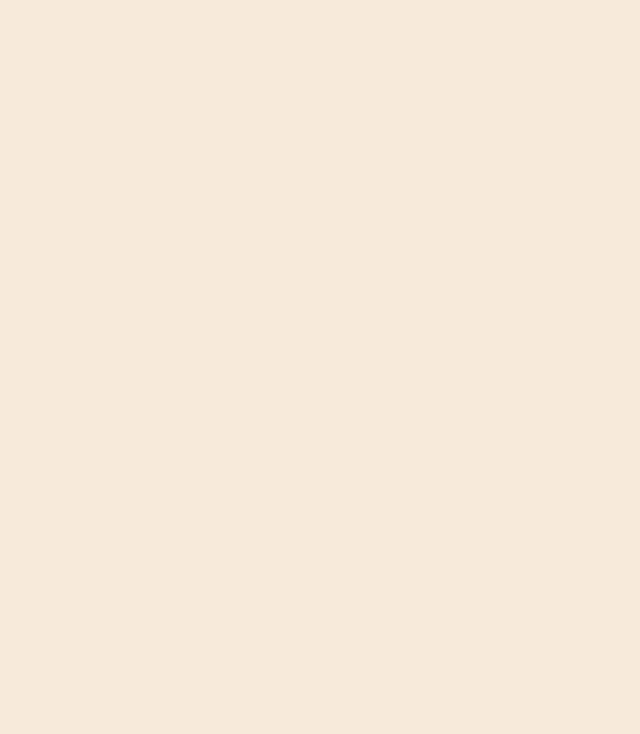
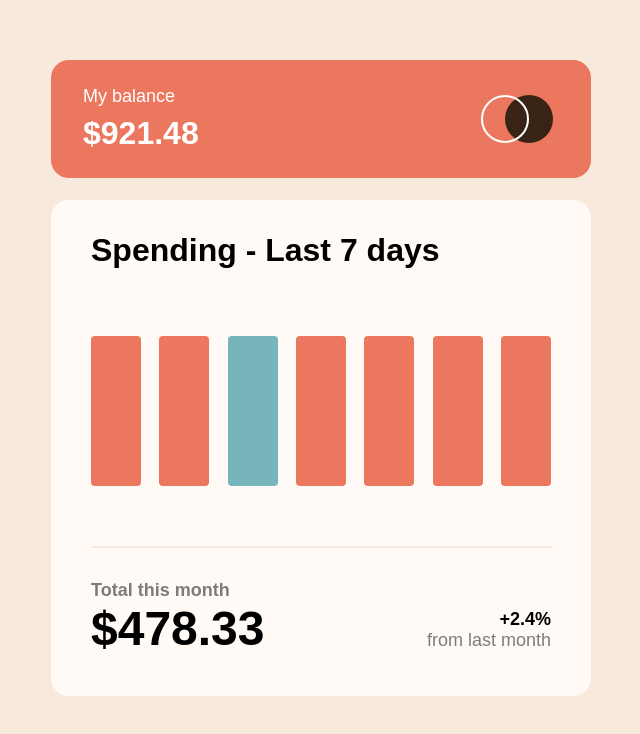
Before and after one commit to maximkatut/chart-expenses, a Vue app: page / in a window 1280 px wide. Shown: the part 122-856 px from the top of the page, without its empty margins (319-959 px from the left). Before the commit the page ends 800 px from the top, so only its background shows below. Built offline with nearby package versions, Linux system fonts and the light colour scheme.

Commit message:
add chart components and styles for them

```diff
--- a/src/App.vue
+++ b/src/App.vue
@@ -1,16 +1,14 @@
 <script setup lang="ts">
 import BalanceSection from './components/BalanceSection.vue'
-// import ChartSection from './components/ChartSection.vue'
-// import TotalSection from './components/TotalSection.vue'
-// import HelloWorld from './components/HelloWorld.vue'
+import ChartSection from './components/ChartSection.vue'
+import TotalSection from './components/TotalSection.vue'
 </script>
 
 <template>
   <div class="wrapper">
     <BalanceSection />
-    <!-- <ChartSection/> -->
-    <!-- <TotalSection/> -->
-    <!-- <HelloWorld msg="hello" /> -->
+    <ChartSection />
+    <TotalSection />
   </div>
 </template>
 
--- a/src/components/BalanceSection.vue
+++ b/src/components/BalanceSection.vue
@@ -1,5 +1,18 @@
 <script setup lang="ts"></script>
 
-<template></template>
-
-<style lang="scss"></style>
+<template>
+  <div class="balance">
+    <div class="balance-wrapper">
+      <h2 class="balance-title">My balance</h2>
+      <p class="balance-sum">$921.48</p>
+    </div>
+    <div class="balance-logo">
+      <svg viewBox="0 0 72 48" xmlns="http://www.w3.org/2000/svg">
+        <g fill="none" fill-rule="evenodd">
+          <circle fill="#382314" cx="48" cy="24" r="24" />
+          <circle stroke="#FFF" stroke-width="2" cx="24" cy="24" r="23" />
+        </g>
+      </svg>
+    </div>
+  </div>
+</template>
--- a/src/components/ChartSection.vue
+++ b/src/components/ChartSection.vue
@@ -0,0 +1,36 @@
+<script></script>
+<template>
+  <div class="chart">
+    <h2 class="chart-title">Spending - Last 7 days</h2>
+    <ul class="chart-list">
+      <li class="chart-item">
+        <input id="mon" type="radio" name="weekday" />
+        <label for="mon" before="mon" after="$52.36"></label>
+      </li>
+      <li class="chart-item">
+        <input id="tue" type="radio" name="weekday" />
+        <label for="tue" before="tue"></label>
+      </li>
+      <li class="chart-item">
+        <input id="wed" type="radio" name="weekday" checked />
+        <label for="wed" before="wed"></label>
+      </li>
+      <li class="chart-item">
+        <input id="thu" type="radio" name="weekday" />
+        <label for="thu" before="thu"> </label>
+      </li>
+      <li class="chart-item">
+        <input id="fri" type="radio" name="weekday" />
+        <label for="fri" before="fri"> </label>
+      </li>
+      <li class="chart-item">
+        <input id="sat" type="radio" name="weekday" />
+        <label for="sat" before="sat"> </label>
+      </li>
+      <li class="chart-item">
+        <input id="sun" type="radio" name="weekday" />
+        <label for="sun" before="sun"> </label>
+      </li>
+    </ul>
+  </div>
+</template>
--- a/src/components/TotalSection.vue
+++ b/src/components/TotalSection.vue
@@ -0,0 +1,13 @@
+<script></script>
+<template>
+  <div class="total">
+    <h2 class="total-title">Total this month</h2>
+    <div class="total-wrapper">
+      <p class="total-sum">$478.33</p>
+      <div class="total-diff">
+        <p class="total-percent">+2.4%</p>
+        <p class="total-desc">from last month</p>
+      </div>
+    </div>
+  </div>
+</template>
--- a/src/styles/_base.scss
+++ b/src/styles/_base.scss
@@ -13,4 +13,19 @@ body {
   background-color: $main-bg-color;
   font-family: 'DM Sans', sans-serif;
   font-size: 18px;
+
+  @media #{$media} {
+    font-size: 15px;
+  }
 }
+
+.wrapper {
+  width: 540px;
+  margin: 0 auto;
+  margin-top: 182px;
+
+  @media #{$media} {
+    width: 342px;
+    margin-top: 66px;
+  }
+}
--- a/src/styles/_colors.scss
+++ b/src/styles/_vars.scss
@@ -5,3 +5,5 @@ $bg-balance: rgb(236, 119, 95);
 $bg-chart: rgb(255, 250, 245);
 $bg-day: rgb(236, 119, 95);
 $bg-day-active: rgb(118, 181, 188);
+
+$media: 'only screen and (max-width: 540px)';
--- a/src/styles/components/_balance.scss
+++ b/src/styles/components/_balance.scss
@@ -0,0 +1,58 @@
+.balance {
+  display: flex;
+  justify-content: space-between;
+  align-items: center;
+  margin-bottom: 22px;
+  padding: 26px 32px;
+  background-color: $bg-balance;
+  color: white;
+  border-radius: 18px;
+  -webkit-border-radius: 18px;
+  -moz-border-radius: 18px;
+  -ms-border-radius: 18px;
+  -o-border-radius: 18px;
+
+  @media #{$media} {
+    margin-bottom: 16px;
+    padding: 20px;
+    border-radius: 14px;
+    -webkit-border-radius: 14px;
+    -moz-border-radius: 14px;
+    -ms-border-radius: 14px;
+    -o-border-radius: 14px;
+  }
+
+  &-title {
+    font-size: 18px;
+    font-weight: 400;
+    margin-bottom: 8px;
+
+    @media #{$media} {
+      font-size: 15px;
+      margin-bottom: 4px;
+    }
+  }
+
+  &-sum {
+    font-size: 32px;
+    font-weight: 700;
+
+    @media #{$media} {
+      font-size: 24px;
+    }
+  }
+
+  &-logo {
+    margin-top: 5px;
+    margin-right: 6px;
+
+    @media #{$media} {
+      width: 60px;
+    }
+
+    svg {
+      width: 72px;
+      height: 48px;
+    }
+  }
+}
--- a/src/styles/components/_chart.scss
+++ b/src/styles/components/_chart.scss
@@ -0,0 +1,121 @@
+.chart {
+  position: relative;
+  background-color: $bg-chart;
+  border-radius: 18px 18px 0 0;
+  padding: 32px 40px;
+  -webkit-border-radius: 18px 18px 0 0;
+  -moz-border-radius: 18px 18px 0 0;
+  -ms-border-radius: 18px 18px 0 0;
+  -o-border-radius: 18px 18px 0 0;
+
+  @media #{$media} {
+    border-radius: 14px 14px 0 0;
+    padding: 24px 20px;
+    -webkit-border-radius: 14px 14px 0 0;
+    -moz-border-radius: 14px 14px 0 0;
+    -ms-border-radius: 14px 14px 0 0;
+    -o-border-radius: 14px 14px 0 0;
+  }
+
+  &:after {
+    position: absolute;
+    width: calc(100% - 80px);
+    height: 2px;
+    content: '';
+    background-color: $main-bg-color;
+    bottom: 0;
+    left: 40px;
+
+    @media #{$media} {
+      width: calc(100% - 40px);
+      left: 20px;
+    }
+  }
+
+  &-title {
+    font-size: 32px;
+    margin-bottom: 67px;
+
+    @media #{$media} {
+      font-size: 24px;
+      margin-bottom: 52px;
+    }
+  }
+
+  &-list {
+    display: flex;
+    justify-content: space-between;
+    align-items: flex-end;
+    margin-bottom: 30px;
+  }
+
+  &-item {
+    width: 50px;
+    height: 150px;
+
+    @media #{$media} {
+      width: 32px;
+    }
+  }
+}
+
+input[type='radio'] {
+  display: none;
+}
+
+label {
+  display: block;
+  cursor: pointer;
+  position: relative;
+  border-radius: 4px;
+  background-color: $bg-day;
+  width: 100%;
+  height: 100%;
+  -webkit-border-radius: 4px;
+  -moz-border-radius: 4px;
+  -ms-border-radius: 4px;
+  -o-border-radius: 4px;
+
+  &::before {
+    content: attr(before);
+    position: absolute;
+    bottom: -28px;
+    left: 14px;
+    font-size: 15px;
+
+    @media #{$media} {
+      bottom: -26px;
+      left: 6px;
+      font-size: 12px;
+    }
+  }
+
+  &:hover::after {
+    display: flex;
+    justify-content: center;
+    align-items: center;
+    content: attr(after);
+    position: absolute;
+    text-align: center;
+    top: -48px;
+    left: -12px;
+    width: 75px;
+    height: 40px;
+    color: $text-white;
+    border-radius: 4px;
+    background-color: black;
+    -webkit-border-radius: 4px;
+    -moz-border-radius: 4px;
+    -ms-border-radius: 4px;
+    -o-border-radius: 4px;
+
+    @media #{$media} {
+      width: 55px;
+      font-size: 12px;
+    }
+  }
+}
+
+input[type='radio']:checked + label {
+  background-color: $bg-day-active;
+}
--- a/src/styles/components/_total.scss
+++ b/src/styles/components/_total.scss
@@ -0,0 +1,62 @@
+.total {
+  padding: 32px 40px 40px 40px;
+  background-color: $bg-chart;
+  border-radius: 0 0 18px 18px;
+  -webkit-border-radius: 0 0 18px 18px;
+  -moz-border-radius: 0 0 18px 18px;
+  -ms-border-radius: 0 0 18px 18px;
+  -o-border-radius: 0 0 18px 18px;
+  margin-bottom: 182px;
+
+  @media #{$media} {
+    padding: 22px 20px;
+    border-radius: 0 0 14px 14px;
+    -webkit-border-radius: 0 0 14px 14px;
+    -moz-border-radius: 0 0 14px 14px;
+    -ms-border-radius: 0 0 14px 14px;
+    -o-border-radius: 0 0 14px 14px;
+    margin-bottom: 60px;
+  }
+
+  &-title {
+    font-size: 18px;
+    opacity: 0.5;
+
+    @media #{$media} {
+      font-size: 15px;
+      font-weight: 400;
+      margin-bottom: 5px;
+    }
+  }
+
+  &-wrapper {
+    display: flex;
+    justify-content: space-between;
+  }
+
+  &-diff {
+    margin-top: 8px;
+
+    @media #{$media} {
+      margin-top: -1px;
+    }
+  }
+
+  &-sum {
+    font-size: 48px;
+    font-weight: 700;
+
+    @media #{$media} {
+      font-size: 30px;
+    }
+  }
+
+  &-percent {
+    text-align: right;
+    font-weight: 700;
+  }
+
+  &-desc {
+    opacity: 0.5;
+  }
+}
--- a/src/styles/main.scss
+++ b/src/styles/main.scss
@@ -1,4 +1,4 @@
-@import 'colors';
+@import 'vars';
 @import 'base';
 @import './components/balance';
 @import './components/chart';
```
